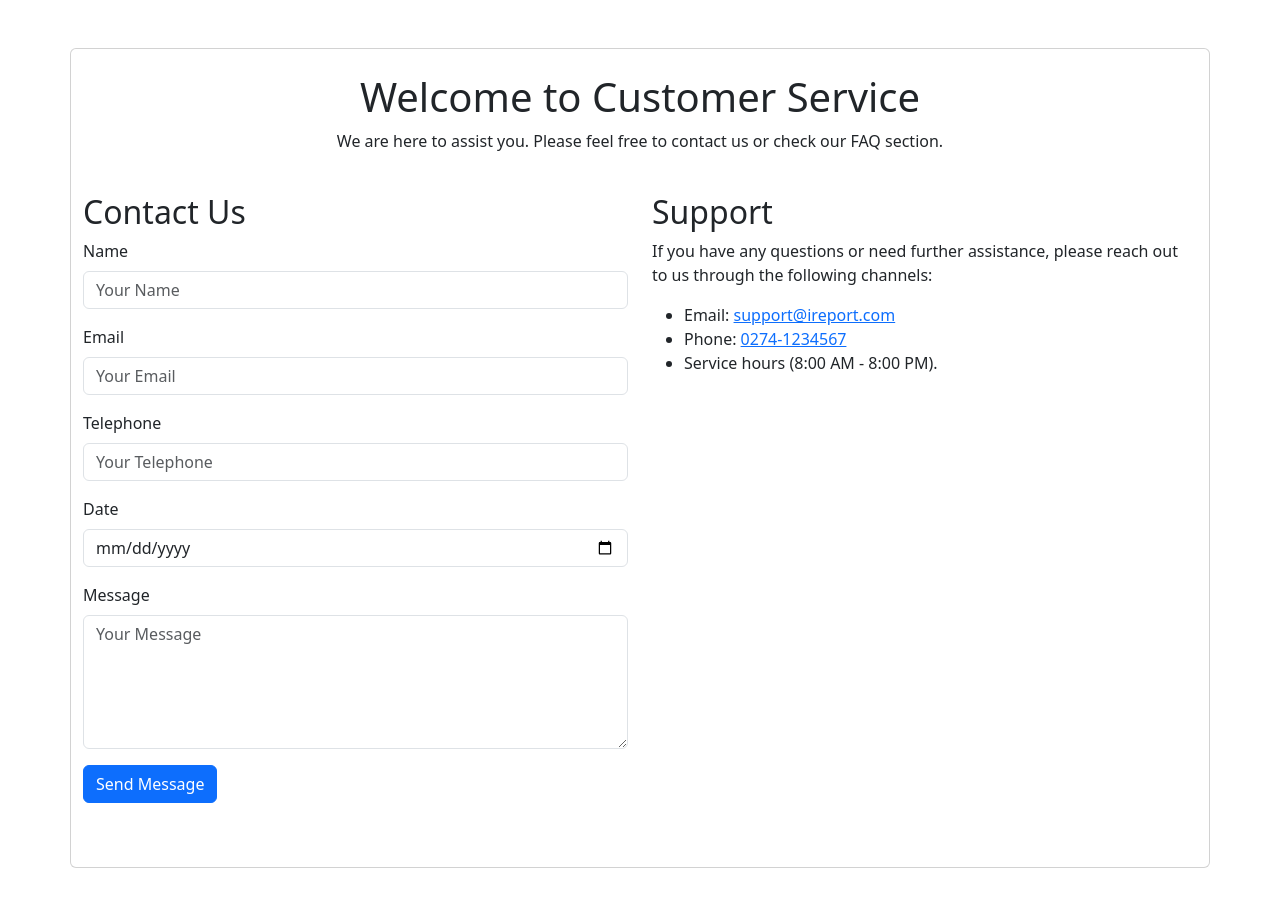
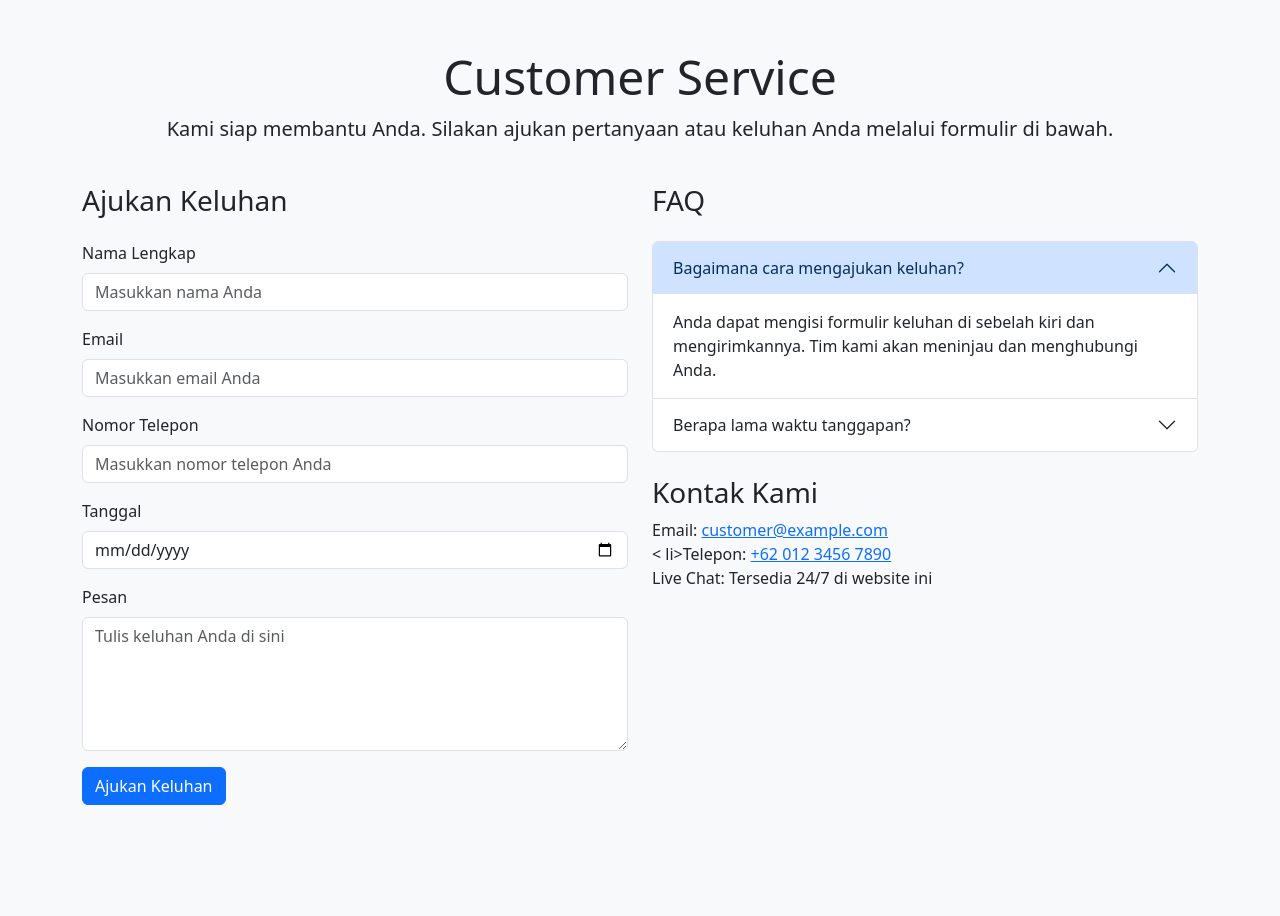
Before and after one commit to TyasPrabaswara/iReport_Project, a PHP site: page /page/customerService.php in a window 1280 px wide. After the commit the page ends 805 px from the top, so only its background shows below. Run offline with PHP 8.4, Linux system fonts and the light colour scheme.

Commit message:
Add files via upload

```diff
--- a/page/customerService.php
+++ b/page/customerService.php
@@ -1,36 +1,45 @@
 <?php
-$pageTitle = 'Customer Service - iReport';
-$paddingTop = 10; // You can dynamically set this based on conditions
-echo "<style>main { padding-top: {$paddingTop}vh; }</style>";
-// Koneksi database
 include __DIR__ . '/../db/database.php';
 
-if ($conn->connect_error) {
-    die("Connection failed: " . $conn->connect_error);
+
+// Mengatur padding dinamis jika diperlukan
+$paddingTop = 0;
+echo "<style>main { padding-top: {$paddingTop}vh; }</style>";
+
+// Proses pengajuan keluhan
+if ($_SERVER['REQUEST_METHOD'] === 'POST' && isset($_POST['ajukankeluhan'])) {
+    $nama = trim($_POST['nama']);
+    $email = trim($_POST['email']);
+    $tel = trim($_POST['telephone']);
+    $pesan = trim($_POST['pesan']);
+    $tanggal = trim($_POST['tanggal']);
+
+    if (!empty($nama) && !empty($email) && !empty($tel) && !empty($pesan) && !empty($tanggal)) {
+        $sql = "INSERT INTO pengaduan (nama, email, tel, tanggal, pesan) VALUES (?, ?, ?, ?, ?)";
+        $stmt = $conn->prepare($sql);
+
+        if ($stmt) {
+            $stmt->bind_param("sssss", $nama, $email, $tel, $tanggal, $pesan);
+            if ($stmt->execute()) {
+                $message = "Keluhan berhasil dikirimkan!";
+                $feedbackType = "success";
+            } else {
+                $message = "Gagal mengajukan keluhan: " . $stmt->error;
+                $feedbackType = "danger";
+            }
+            $stmt->close();
+        } else {
+            $message = "Kesalahan pada pernyataan SQL: " . $conn->error;
+            $feedbackType = "danger";
+        }
+    } else {
+        $message = "Semua kolom wajib diisi.";
+        $feedbackType = "danger";
+    }
 }
 
-$successMessage = '';
-$errorMessage = 'gagal';
-
-if (isset($_POST['submit'])) {
-    $nama = $_POST['nama'];
-    $email = $_POST['email'];
-    $tel = $_POST['tel'];
-    $tanggal = $_POST['tanggal'];
-    $pesan = $_POST['pesan'];
-
-    $sql = "INSERT INTO pengaduan (nama, email, tel, tanggal, pesan) VALUES (?, ?, ?, ?, ?)";
-    $stmt = $conn->prepare($sql);
-    $stmt->bind_param("sssss", $nama, $email, $tel, $tanggal, $pesan);
-
-    if ($stmt->execute()) {
-        $successMessage = "Pengaduan berhasil dikirim!";
-    } else {
-        $errorMessage = "Gagal mengirim pengaduan: " . $stmt->error;
-    }
-
-    $stmt->close();
-}
+// Pesan umpan balik
+$feedbackMessage = isset($message) ? "<div class='alert alert-$feedbackType text-center'>$message</div>" : "";
 ?>
 <!DOCTYPE html>
 <html lang="en">
@@ -38,60 +47,90 @@
 <head>
     <meta charset="UTF-8">
     <meta name="viewport" content="width=device-width, initial-scale=1.0">
-    <title><?php echo $pageTitle; ?></title>
-    <link href="../css/bootstrap.css" rel="stylesheet">
+    <title>Customer Service</title>
+    <link href="https://cdn.jsdelivr.net/npm/bootstrap@5.3.0/dist/css/bootstrap.min.css" rel="stylesheet">
+    <style>
+        body {
+            background-color: #f8f9fa;
+        }
+    </style>
 </head>
 
 <body>
-    <div class="container my-5 card pt-4 pl-4 pr-4 pb-5">
-        <div class="text-center mb-4">
-            <h1>Welcome to Customer Service</h1>
-            <p>We are here to assist you. Please feel free to contact us or check our FAQ section.</p>
-        </div>
+    <div class="container my-5">
 
-        <!-- <?php if (!empty($successMessage)) : ?>
-            <div class="alert alert-success"> <?php echo $successMessage; ?> </div>
-        <?php endif; ?>
 
-        <?php if (!empty($errorMessage)) : ?>
-            <div class="alert alert-danger"> <?php echo $errorMessage; ?> </div>
-        <?php endif; ?> -->
+        <!-- Pesan Umpan Balik -->
+        <?= isset($feedbackMessage) ? $feedbackMessage : '' ?>
 
         <div class="row">
-            <div class="col-md-6">
-                <h2>Contact Us</h2>
-                <form id="contact" method="POST" action="">
+            <div class="text-center mb-4">
+                <h1 class="display-5">Customer Service</h1>
+                <p class="lead">Kami siap membantu Anda. Silakan ajukan pertanyaan atau keluhan Anda melalui formulir di bawah.</p>
+            </div>
+            <!-- Formulir Pengaduan -->
+            <div class="col-md-6 mb-4">
+                <h3 class="mb-4">Ajukan Keluhan</h3>
+                <form action="" method="POST">
                     <div class="mb-3">
-                        <label for="name" class="form-label">Name</label>
-                        <input type="text" class="form-control" id="name" name="nama" placeholder="Your Name" required>
+                        <label for="nama" class="form-label">Nama Lengkap</label>
+                        <input type="text" class="form-control" id="nama" name="nama" placeholder="Masukkan nama Anda" required>
                     </div>
                     <div class="mb-3">
                         <label for="email" class="form-label">Email</label>
-                        <input type="email" class="form-control" id="email" name="email" placeholder="Your Email" required>
+                        <input type="email" class="form-control" id="email" name="email" placeholder="Masukkan email Anda" required>
                     </div>
                     <div class="mb-3">
-                        <label for="telephone" class="form-label">Telephone</label>
-                        <input type="tel" class="form-control" id="telephone" name="telephone" placeholder="Your Telephone" required>
+                        <label for="telephone" class="form-label">Nomor Telepon</label>
+                        <input type="tel" class="form-control" id="telephone" name="telephone" placeholder="Masukkan nomor telepon Anda" required>
                     </div>
                     <div class="mb-3">
-                        <label for="date" class="form-label">Date</label>
-                        <input type="date" class="form-control" id="date" name="date" required>
+                        <label for="tanggal" class="form-label">Tanggal</label>
+                        <input type="date" class="form-control" id="tanggal" name="tanggal" required>
                     </div>
                     <div class="mb-3">
-                        <label for="message" class="form-label">Message</label>
-                        <textarea class="form-control" id="message" name="message" rows="5" placeholder="Your Message" required></textarea>
+                        <label for="pesan" class="form-label">Pesan</label>
+                        <textarea class="form-control" id="pesan" name="pesan" rows="5" placeholder="Tulis keluhan Anda di sini" required></textarea>
                     </div>
-                    <button type="submit" class="btn btn-primary" name="submit">Send Message</button>
+                    <button type="submit" class="btn btn-primary" name="ajukankeluhan">Ajukan Keluhan</button>
                 </form>
             </div>
 
+            <!-- FAQ -->
             <div class="col-md-6">
-                <h2>Support</h2>
-                <p>If you have any questions or need further assistance, please reach out to us through the following channels:</p>
-                <ul>
-                    <li>Email: <a href="mailto:support@example.com">support@ireport.com</a></li>
-                    <li>Phone: <a href="tel:0274-1234567">0274-1234567</a></li>
-                    <li>Service hours (8:00 AM - 8:00 PM).</li>
+                <h3 class="mb-4">FAQ</h3>
+                <div class="accordion mb-4" id="faqAccordion">
+                    <div class="accordion-item">
+                        <h2 class="accordion-header" id="faq1Header">
+                            <button class="accordion-button" type="button" data-bs-toggle="collapse" data-bs-target="#faq1" aria-expanded="true" aria-controls="faq1">
+                                Bagaimana cara mengajukan keluhan?
+                            </button>
+                        </h2>
+                        <div id="faq1" class="accordion-collapse collapse show" aria-labelledby="faq1Header">
+                            <div class="accordion-body">
+                                Anda dapat mengisi formulir keluhan di sebelah kiri dan mengirimkannya. Tim kami akan meninjau dan menghubungi Anda.
+                            </div>
+                        </div>
+                    </div>
+                    <div class="accordion-item">
+                        <h2 class="accordion-header" id="faq2Header">
+                            <button class="accordion-button collapsed" type="button" data-bs-toggle="collapse" data-bs-target="#faq2" aria-expanded="false" aria-controls="faq2">
+                                Berapa lama waktu tanggapan?
+                            </button>
+                        </h2>
+                        <div id="faq2" class="accordion-collapse collapse" aria-labelledby="faq2Header">
+                            <div class="accordion-body">
+                                Kami biasanya memberikan tanggapan dalam waktu 1-2 hari kerja.
+                            </div>
+                        </div>
+                    </div>
+                </div>
+
+                <h3>Kontak Kami</h3>
+                <ul class="list-unstyled">
+                    <li>Email: <a href="mailto:customer@example.com">customer@example.com</a></li>
+                    < li>Telepon: <a href="tel:+6201234567890">+62 012 3456 7890</a></li>
+                        <li>Live Chat: Tersedia 24/7 di website ini</li>
                 </ul>
             </div>
         </div>
```
Also changed, not shown: page/aboutUs.php (+27 -11 lines), page/admin.php (+7 -2 lines), page/deleteberita.php (+7 -3 lines), page/deletejadwal.php (+7 -3 lines), page/editCS.php (added, +88 -0 lines), page/editJadwalBus.php (+5 -2 lines), page/editJadwalKRL.php (+5 -2 lines), page/editJadwalKereta.php (+5 -2 lines), page/tambahberita.php (+9 -5 lines), page/tambahjadwal.php (+9 -5 lines).
